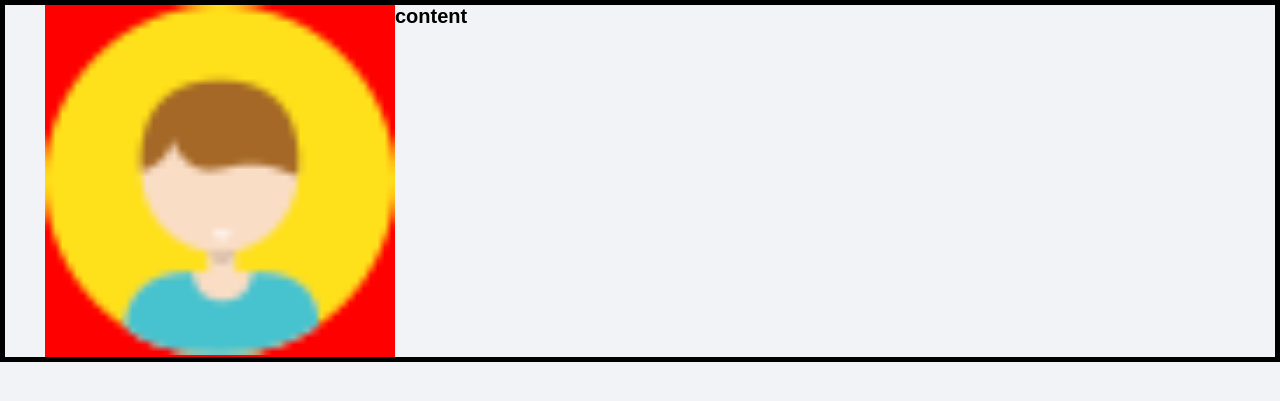
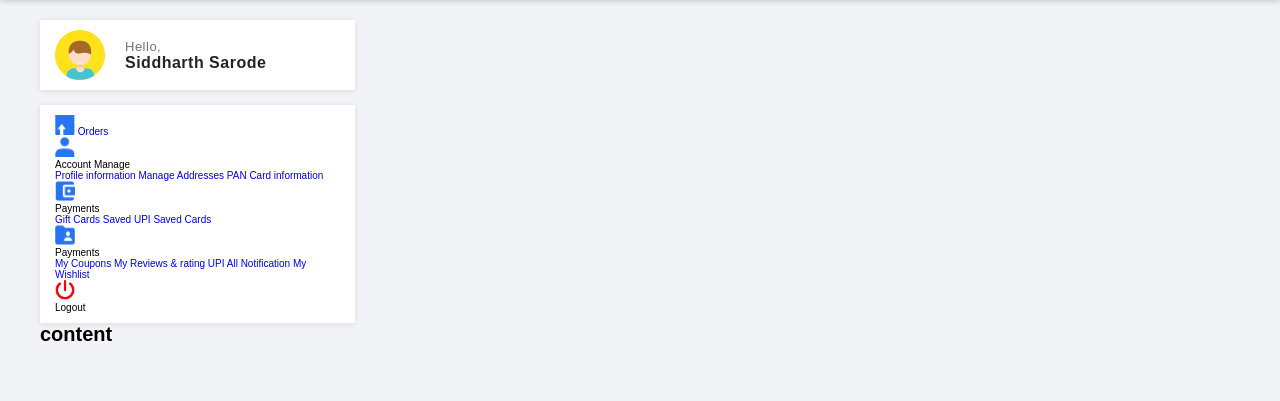
Before and after one commit to siddharthsarode/service-provider, a PHP site: page /_userDashboard.php in a window 1280 px wide. Shown: the part 110-511 px from the top of the page. Run offline with PHP 8.4, Linux system fonts and the light colour scheme; data that the repository does not hold is empty.

Commit message:
added user dashboard icons

```diff
--- a/_userDashboard.php
+++ b/_userDashboard.php
@@ -85,8 +85,64 @@
     <div class="user-dashboard pad-x" id="dashboard">
         <div class="user-sidebar">
             <div class="user-operation">
-                <div class="user-profile">
+                <div class="user-profile op-padding shadow">
                     <img src="img/profile-pic.png" alt="Profile" class="profile">
+                    <div class="name-info">
+                        <div class="hello">Hello,</div>
+                        <div class="user-name">Siddharth Sarode</div>
+                    </div>
+                </div>
+                <div class="user-links-container op-padding shadow">
+                    <div class="order">
+                        <div class="dash-box">
+                            <img src="img/icons/order-icon.png" alt="order-icon" class="dashboard-icon">
+                            <a href="#">Orders</a>
+                        </div>
+                    </div>
+                    <div class="user-account">
+                        <div>
+                            <div class="dash-box">
+                                <img src="img/icons/user-dash-icon.png" alt="user-icon" class="dashboard-icon">
+                                <div>Account Manage</div>
+                            </div>
+                            <div class="dash-links">
+                                <a href="#">Profile information</a>
+                                <a href="#">Manage Addresses</a>
+                                <a href="#">PAN Card information</a>
+                            </div>
+                        </div>
+                    </div>
+
+                    <div class="payment">
+                        <div class="dash-box">
+                            <img src="img/icons/payment-icon.png" alt="user-icon" class="dashboard-icon">
+                            <div>Payments</div>
+                        </div>
+                        <div class="dash-links">
+                            <a href="#">Gift Cards</a>
+                            <a href="#">Saved UPI</a>
+                            <a href="#">Saved Cards</a>
+                        </div>
+                    </div>
+
+                    <div class="stuff">
+                        <div class="dash-box">
+                            <img src="img/icons/my-stuff-icon.png" alt="user-icon" class="dashboard-icon">
+                            <div>Payments</div>
+                        </div>
+                        <div class="dash-links">
+                            <a href="#">My Coupons</a>
+                            <a href="#">My Reviews & rating UPI</a>
+                            <a href="#">All Notification</a>
+                            <a href="#">My Wishlist</a>
+                        </div>
+                    </div>
+
+                    <div class="logout">
+                        <div class="dash-box">
+                            <img src="img/icons/power-off-icon.png" alt="user-icon" class="dashboard-icon">
+                            <div>Logout</div>
+                        </div>
                     </div>
                 </div>
             </div>
--- a/css/style.css
+++ b/css/style.css
@@ -97,7 +97,12 @@
 }
 
 .shadow {
-    box-shadow: 1px 1px 8px rgba(0, 0, 0, 0.2);
+    box-shadow: 0px 1px 6px rgba(0, 0, 0, 0.1) !important;
+}
+
+.dashboard-icon {
+    width: 2rem;
+    height: 2rem;
 }
 
 .heading {
@@ -200,6 +205,11 @@
     background: transparent;
     border-color: var(--green);
     color: var(--green);
+}
+
+/* This class apply on user dashboard sidebar operation */
+.op-padding {
+    padding: 1rem 1.5rem !important;
 }
 
 
@@ -354,7 +364,7 @@
 /* User Login Form code start here _userLogin.php and registration */
 
 #login-container {
-    margin-top: 100px;
+    padding-top: 3rem;
 }
 
 #login-container .page-title {
@@ -1009,6 +1019,7 @@
     display: none;
     padding: 1.5rem 0;
     background: var(--text);
+    z-index: 999;
     /* box-shadow: 1px 1px 8px rgba(0, 0, 0, 0.2); */
 
 }
@@ -1049,16 +1060,56 @@
 User's Dashboard Start Here
 =====================*/
 
+/* Sidebar stat here */
+
+
 .user-dashboard {
     width: 100%;
-    border: 5px solid;
     display: grid;
     grid-template-columns: 35rem auto;
+    padding-top: 2rem;
+    /* border: 5px solid; */
 }
 
 .user-sidebar {
-    background-color: red;
+    position: relative;
+    /* background-color: red; */
 }
+
+.user-sidebar .user-operation .user-profile {
+    width: 90%;
+    display: flex;
+    align-items: center;
+    gap: 2rem;
+    background: var(--light);
+
+}
+
+.user-sidebar .user-operation .user-profile .profile {
+    width: 5rem;
+    height: 5rem;
+}
+
+.user-sidebar .user-operation .user-profile .name-info .hello {
+    font-size: 1.3rem;
+    color: var(--text);
+    letter-spacing: .5px;
+}
+
+.user-sidebar .user-operation .user-profile .name-info .user-name {
+    font-size: 1.6rem;
+    font-weight: 600;
+    color: var(--dark);
+    letter-spacing: .5px;
+}
+
+.user-sidebar .user-links-container {
+    width: 90%;
+    background: var(--light);
+    margin-top: 1.5rem;
+}
+
+/* Sidebar End here */
 
 /* ==================
 User's Dashboard End Here
```
Also changed, not shown: img/icons/my-stuff-icon.png (added), img/icons/order-icon.png (added), img/icons/payment-icon.png (added), img/icons/power-off-icon.png (added), img/icons/user-dash-icon.png (added). Lines whose indentation alone changed are shown as unchanged.
